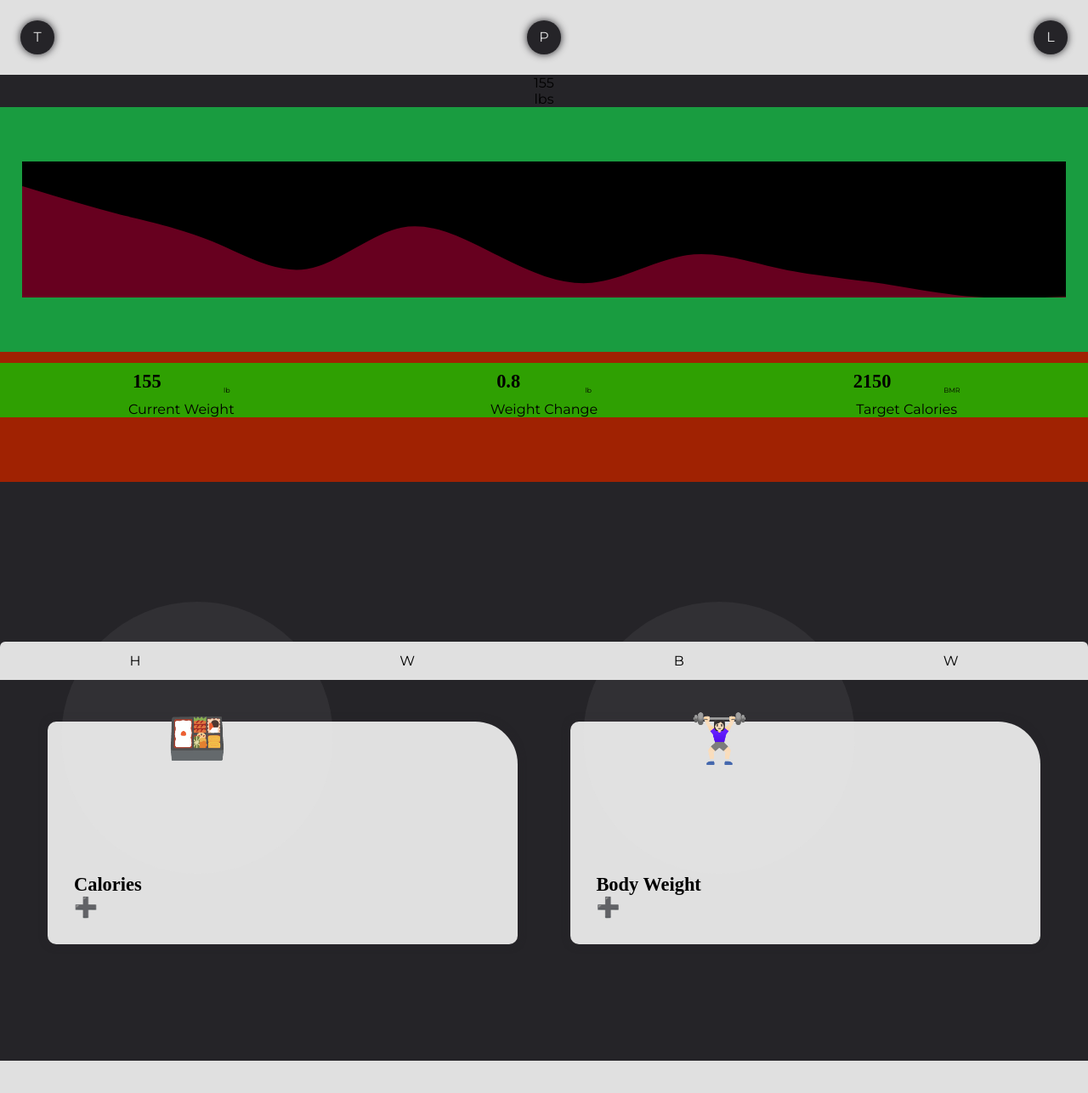
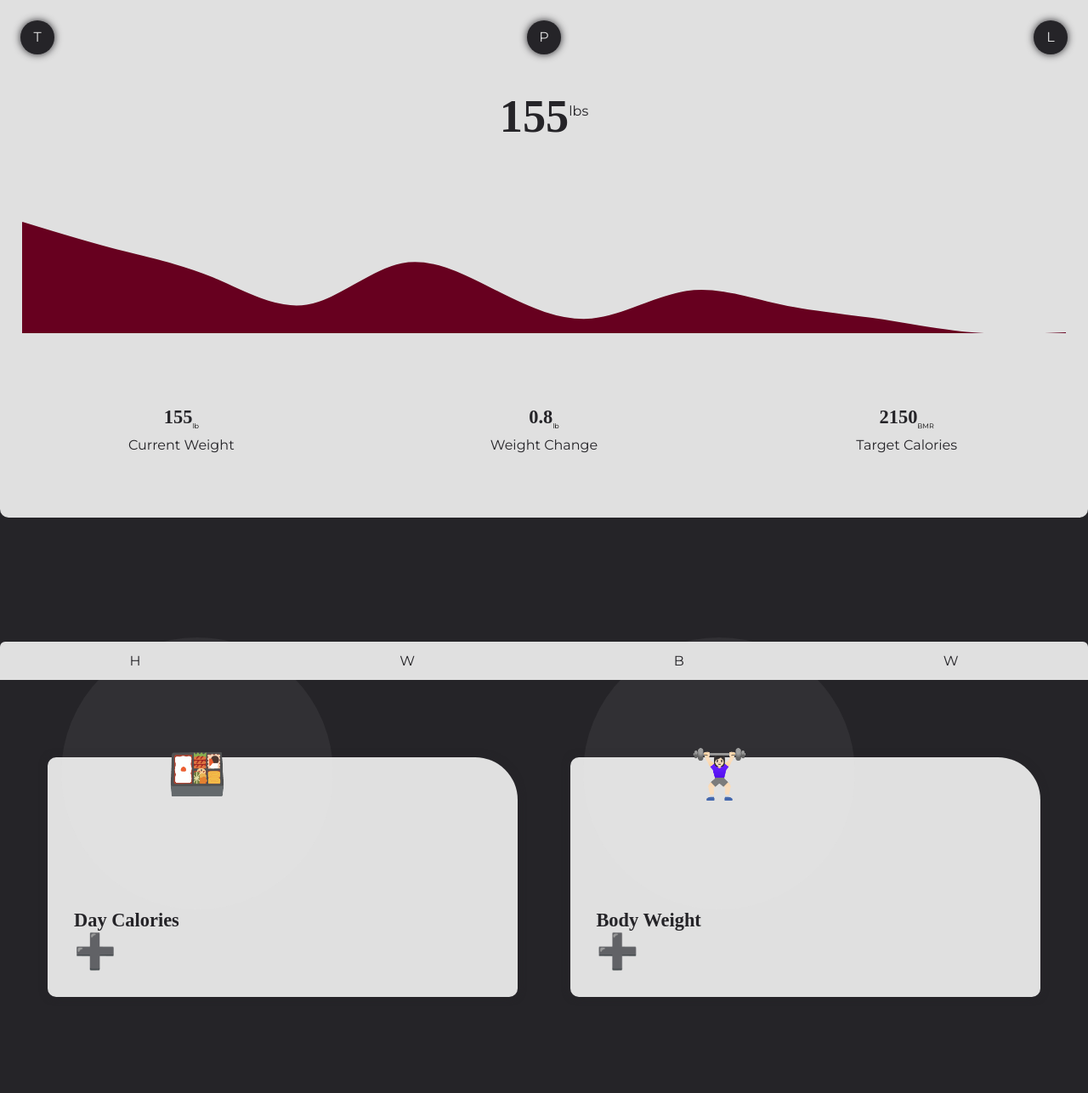
Before and after one commit to mondragon-ai/fitness-app, a React (Create React App) app in the folder fitness-application/: page /body in a window 1280 px wide. Shown: the top 1286 px of the page at 85% size. Before the commit the page ends 1248 px from the top, so only its background shows below. Built offline with nearby package versions, Linux system fonts and the light colour scheme.

Commit message:
Styling - Body, Weight, Wall, UserFeed

```diff
--- a/fitness-application/src/App.css
+++ b/fitness-application/src/App.css
@@ -14,6 +14,10 @@ html {
   --g-padding: 3vh;
 }
 
+html::-webkit-scrollbar {
+  display: none;
+}
+
 * {
   margin: 0;
   /* background-color: var(--color-primary); */
@@ -24,11 +28,16 @@ html {
   /* overflow-x: hidden; */
 }
 
+*::-webkit-scrollbar {
+  display: none;
+}
+
+
 h1 {
   font-size: var(--h1-size);
   text-decoration: none;
   font-family: var(--family);
-  color: var(--color-secondary);
+  color: var(--color-third);
   font-weight: normal;
 }
 
@@ -36,7 +45,7 @@ h2 {
   font-size: var(--h1-size);
   text-decoration: none;
   font-family: var(--family);
-  color: var(--color-secondary);
+  color: var(--color-third);
   font-weight: normal;
 }
 
@@ -48,8 +57,21 @@ h2 {
   overflow: hidden;
 }
 
+.app::-webkit-scrollbar {
+  display: none;
+}
+
 .content-container {
   overflow-y: scroll;
+}
+
+.content-container::-webkit-scrollbar {
+  display: none;
+}
+
+::-webkit-scrollbar {
+  width: 0px;
+  display: none;
 }
 
 /**======================
@@ -289,7 +311,7 @@ h2 {
 .add-emoji {
   font-weight: bold;
   font-family: 'Montserrat-black';
-  font-size: 1.4em;
+  font-size: 2.5em;
 }
 
 
@@ -308,11 +330,37 @@ h2 {
  *    BODY - Graph
  *========================**/
  .graph-container {
-  background: rgb(25, 156, 64);
+  background: var(--color-forth);
   height: auto;
   width: auto;
   padding: 5% 2% 5% 2%;
 
+}
+
+.graph-header-text {
+  display: flex;
+  flex-direction: row;
+  flex-wrap: nowrap;
+  align-content: center;
+  justify-content: center;
+  align-items: flex-end;
+  height: 10vh;
+  background: var(--color-forth);
+}
+
+.graph-header-text h1 {
+  font-weight: bold;
+  font-family: 'Montserrat-black';
+  font-size: 3.4em;
+  color: var(--color-third);
+}
+
+.graph-header-text span {
+  font-weight: normal;
+  font-family: 'Montserrat';
+  font-size: 1em;
+  margin-bottom: 2.2%;
+  color: var(--color-third);
 }
 
 /**======================
@@ -328,8 +376,10 @@ h2 {
   align-items: center;
   flex-direction: column;
   justify-content: space-between;
-  background: rgb(160, 34, 2);
+  background: var(--color-forth);
   padding-bottom: 5%;
+  border-bottom-left-radius: 10px;
+  border-bottom-right-radius: 10px;
 }
 
 .body-quickstats  .bottom-container {
@@ -341,7 +391,7 @@ h2 {
   align-items: center;
   flex-direction: row;
   justify-content: space-around;
-  background: rgb(47, 160, 2);
+  background: none;
 }
 
 .bottom-container div{
@@ -357,7 +407,7 @@ h2 {
   display: flex;
   align-items: center;
   flex-direction: row;
-  justify-content: space-around;
+  justify-content: center;
 }
 
 /**======================
@@ -382,8 +432,11 @@ h2 {
   align-items: center;
   flex-direction: column;
   justify-content: flex-start;
-  background: rgb(194, 119, 119);
+  background: var(--color-forth);
   padding-bottom: 5%;
+  border-top-left-radius: 10px;
+  border-top-right-radius: 10px;
+  box-shadow: 1px -3px 15px 2px var(--color-third)
 }
 
 .slider-header {
@@ -391,13 +444,17 @@ h2 {
   display: flex;
   padding: 0;
   align-items: center;
-  justify-content: flex-end;
+  justify-content: center;
   width: 100%;
-  background: rgb(2, 160, 160);
+  background: none;
 }
 
 .slider-header div {
-  padding: 5%;
+  margin: 3%;
+  width: 35%;
+  height: 2vh;
+  background: var(--color-third);
+  border-radius: 10px;
 }
 
 /**======================
@@ -426,7 +483,7 @@ h2 {
   align-items: center;
   justify-content: center;
   width: 100%;
-  background: rgb(121, 79, 160);
+  background: none;
 }
 
 
@@ -437,7 +494,7 @@ h2 {
   align-items: center;
   justify-content: center;
   width: 100%;
-  background: rgb(121, 79, 160);
+  background: none;
 }
 
 .new-pr {
@@ -447,7 +504,7 @@ h2 {
   flex-direction: row;
   justify-content: space-around;
   width: 100%;
-  background: rgb(121, 79, 160);
+  background: none;
 }
 
 .pr-item {
@@ -462,7 +519,7 @@ h2 {
   align-content: center;
   justify-content: center;
   justify-items: center;
-  background: rgb(88, 160, 79);
+  background: none;
   overflow-x: hidden;
 }
 
@@ -478,10 +535,16 @@ h2 {
   align-content: center;
   justify-content: center;
   justify-items: center;
+  font-weight: bold;
+  font-family: 'Montserrat-black';
+  font-size: 1.4em;
 }
 
 .pr-item p {
-  font-size: 2vh;
+  font-weight: normal;
+  font-family: 'Montserrat';
+  font-size: 0.2em;
+  margin-bottom: -10%;
 }
 
 /**======================
@@ -491,10 +554,11 @@ input[type=text] {
   border: none;
   height: 4vh;
   font-weight: bold;
-  font-size: 4vh;
-  font-family: 'Courier New', Courier, monospace;
+  font-size: 1.5em;
+  font-family: 'Montserrat-black';
+  text-align: center;
   color: rgb(0, 0, 0);
-  border-bottom: 2px solid red;
+  border-bottom: 2px solid var(--color-third);
   padding: 0 5%;
   background-color: rgba(255, 255, 255, 0.048);
 }
@@ -506,9 +570,11 @@ input[type=text]:focus {
 }
 
 input[type=button], input[type=submit], input[type=reset] {
-  background-color: #4CAF50;
+  background-color: #f4a582;
   border: none;
-  color: white;
+  font-size: 1em;
+  color: var(--color-third);
+  border-radius: 10px;
   padding: 16px 32px;
   text-decoration: none;
   margin: 4px 2px;
@@ -521,7 +587,7 @@ input[type=button], input[type=submit], input[type=reset] {
  *========================**/
 
  .user-wall {
-  margin: 0 auto 7vh auto;
+  margin: 1vh auto 7vh auto;
   display: flex;
   padding: 0;
   flex-direction: row;
@@ -529,13 +595,13 @@ input[type=button], input[type=submit], input[type=reset] {
   justify-content:flex-start;
   flex-wrap: wrap;
   width: 100%;
-  background: rgb(121, 79, 160);
+  background: none;
  }
 
  .wall-post {
   position: relative;
   margin: 1px auto;
-  background: rgb(218, 127, 67);
+  background: rgb(255 196 1);
   width: 33%;
   height: 15vh;
   padding: 0px 0;
@@ -557,7 +623,7 @@ input[type=button], input[type=submit], input[type=reset] {
  .wall-post .thumbnail {
   margin: 0 auto;
   padding: 0px 0;
-  background: rgb(163, 81, 26);
+  background: rgb(255 167 104);
   width: 100%;
   height: 100%;
  }
@@ -568,9 +634,9 @@ input[type=button], input[type=submit], input[type=reset] {
  *========================**/
 
  .feed {
-  margin: 0 auto 15% auto;
+  margin: 0 auto 7vh auto;
   padding: 0px 0;
-  background: rgb(163, 81, 26);
+  background: none;
   width: 100%;
   height: auto;
   flex-direction: column;
@@ -583,8 +649,8 @@ input[type=button], input[type=submit], input[type=reset] {
   margin: 1vh auto;
   padding: 1px 0;
   width: 100%;
-  height: 75vh;
-  background: rgb(6, 17, 41);
+  height: 70vh;
+  background: var(--color-forth);
   flex-direction: column;
   align-items: flex-start;
   justify-content:flex-start;
@@ -594,8 +660,8 @@ input[type=button], input[type=submit], input[type=reset] {
   margin: 1vh 0;
   padding: 0px 0;
   width: 100%;
-  height: 12vh;
-  background: rgb(29, 134, 85);
+  height: auto;
+  background: none;
   display: flex;
   flex-direction: row;
   justify-content: flex-start;
@@ -615,7 +681,7 @@ input[type=button], input[type=submit], input[type=reset] {
   padding: 0px 0;
   width: 100%;
   height: auto;
-  background: rgb(29, 134, 85);
+  background: none;
   display: flex;
   flex-direction: column;
   justify-content: center;
@@ -623,12 +689,24 @@ input[type=button], input[type=submit], input[type=reset] {
   align-items: flex-start;
 }
 
+.post-header-text-handle {
+  font-size: 1em;
+  font-family: 'Montserrat-black';
+  color: var(--color-third);
+}
+
+.post-header-text-location {
+  font-size: 0.7em;
+  font-family: 'Montserrat';
+  color: var(--color-third);
+}
+
 .post-source {
   margin: 0;
   padding: 0px 0;
   width: 100%;
   height: 35vh;
-  background: rgb(29, 134, 85);
+  background: rgb(253 159 117);
 }
 
 .post-tabs {
@@ -636,33 +714,37 @@ input[type=button], input[type=submit], input[type=reset] {
   padding: 0px 0;
   width: 100%;
   height: 6vh;
-  background: rgb(134, 219, 180);
+  background: none;
   display: flex;
   flex-direction: row;
   justify-content: flex-start;
   align-content: flex-start;
+  align-items: center;
+
 }
 
 .post-tabs div {
   margin: 0 1vh;
   width: 10%;
   height: auto;
+  font-family: 'Montserrat-black';
 }
 
 .post-stats {
-  margin: 1% 0;
-  padding: 0px 0;
+  margin: 0vh;
+  padding: 1vh 0;
   width: 100%;
   height: 2vh;
-  background: rgb(134, 219, 180);
+  background: none;
   display: flex;
   flex-direction: row;
   justify-content: flex-start;
   align-content: flex-start;
+  border-bottom: 1px solid #00000033;
 }
 
 .post-stats div {
-  margin: 0 1vh;
+  margin: 0 2vh;
   height: auto;
 }
 
@@ -670,7 +752,7 @@ input[type=button], input[type=submit], input[type=reset] {
   margin: 1% 0;
   padding: 0px 0;
   width: 100%;
-  height: 2vh;
+  height: auto;
   display: flex;
   flex-direction: row;
   justify-content: flex-start;
@@ -689,10 +771,10 @@ input[type=button], input[type=submit], input[type=reset] {
 }
 
 .user-comment-row {
-  margin: 1% 0;
+  margin: 1% 1.2vh;
   padding: 0px 0;
   width: 100%;
-  height: 2vh;
+  height: 2.5vh;
   display: flex;
   flex-direction: row;
   justify-content: flex-start;
@@ -700,22 +782,36 @@ input[type=button], input[type=submit], input[type=reset] {
 }
 
 .username-comment {
-  margin: auto 0 auto 5%;
+  margin: auto 0 auto 0%;
   width: 30%;
+}
+
+.username-comment h5 {
+  font-size: 0.5em;
+  font-family: 'Montserrat';
+  font-weight: bold;
 }
 
 .user-comment {
   width: 30%;
   overflow-x: hidden;
+  font-size: 0.5em;
 }
 
 .like-comment {
   position: absolute;
   right: 0;
   margin: auto 5%;
+  font-size: 0.5em;
+  height: 1vh;
+  width: 1vh;
+  background: rgb(253, 130, 130);
+  border-radius: 50%;
 }
 
 .post-comment-form {
+  margin: auto 4%;
+  margin-top: 1.5vh;
   display: flex;
   flex-direction: row;
   flex-wrap: nowrap;
@@ -724,9 +820,30 @@ input[type=button], input[type=submit], input[type=reset] {
   align-items: center;
 }
 
-.post-comment-form input {
-  margin: auto 5%;
+.post-comment-form input[type=textarea] {
+  width: 100%;
+  border: none;
+  border-bottom: 1px solid rgb(173, 173, 173);
+  background-color: var(--color-forth);
 }
+
+.post-comment-form  input[type=submit] {
+  background-color: #ff7135;
+  width: 30%;
+  border: none;
+  font-size: 1em;
+  color: var(--color-third);
+  border-radius: 10px;
+  padding: 2px 25px;
+  text-decoration: none;
+  margin: 0px;
+  cursor: pointer;
+}
+
+
+/**======================
+ *  Wall Feed
+ *========================**/
 
 .auth-screen {
   display: flex;
--- a/fitness-application/src/components/feed/CommentSection.js
+++ b/fitness-application/src/components/feed/CommentSection.js
@@ -12,7 +12,7 @@ class CommentSection extends Component {
                     </div>
                     <div className="user-comment">
                         <p>This is a comment</p></div>
-                    <div className="like-comment">X</div>
+                    <div className="like-comment"></div>
                 </div>
                 <div className="user-comment-row" >
                     <div className="username-comment">
@@ -20,7 +20,7 @@ class CommentSection extends Component {
                     </div>
                     <div className="user-comment">
                         <p>This is a comment</p></div>
-                    <div className="like-comment">X</div>
+                    <div className="like-comment"></div>
                 </div>
                 <div className="user-comment-row" >
                     <div className="username-comment">
@@ -28,7 +28,7 @@ class CommentSection extends Component {
                     </div>
                     <div className="user-comment">
                         <p>This is a comment</p></div>
-                    <div className="like-comment">X</div>
+                    <div className="like-comment"></div>
                 </div>
                 <form className="post-comment-form" >
                     <input type="textarea" placeholder="Add component . . ."/>
--- a/fitness-application/src/components/feed/Post.js
+++ b/fitness-application/src/components/feed/Post.js
@@ -17,7 +17,7 @@ class Post extends Component {
 
                 {/* Header */}
                 <div className="post-header">
-                    <div className="post-profile-img">IMG</div>
+                    <div className="post-profile-img"><img style={{borderRadius: '50%', height: '4vh', width: '4vh', background: "black"}} /></div>
                     <div className="post-header-text">
                         <div className="post-header-text-handle">Mondragon.ai</div>
                         <div className="post-header-text-location">Sao Paolo</div>
--- a/fitness-application/src/components/graph/Graph.js
+++ b/fitness-application/src/components/graph/Graph.js
@@ -11,7 +11,7 @@ class Graph extends Component {
         const { data } = this.props;
 
         return (
-            <div className="" style={{height: '20vh', overflow: 'hidden', background: 'black'}}>
+            <div className="" style={{height: '20vh', overflow: 'hidden', background: 'none'}}>
 
               <ResponsiveLine
                 data={data}
--- a/fitness-application/src/components/slider/Slider.js
+++ b/fitness-application/src/components/slider/Slider.js
@@ -51,7 +51,7 @@ class Slider extends Component {
 
                 {/* Header */}
                 <div className="slider-header">
-                    <div onClick={() => this.closeSlide()} className="">X</div>
+                    <div onClick={() => this.closeSlide()} className=""></div>
                 </div>
 
                 {/* Search
--- a/fitness-application/src/screens/Body.js
+++ b/fitness-application/src/screens/Body.js
@@ -4,7 +4,7 @@ import Graph from '../components/graph/Graph';
 import React, { Component} from 'react'
 
 const hotkeys = [
-    {id: 1, title: "Calories", emoji: "🍱"},
+    {id: 1, title: "Day Calories", emoji: "🍱"},
     {id: 2, title: "Body Weight", emoji: "🏋🏻‍♀️"},
 ];
 
--- a/fitness-application/src/screens/Workout.js
+++ b/fitness-application/src/screens/Workout.js
@@ -6,10 +6,10 @@ import Slider from '../components/slider/Slider';
 import React, { Component} from 'react'
 
 const hotkeys = [
-    {id: 1, title: "Squat PR", emoji: "🏋🏻‍♂️"},
-    {id: 2, title: "Bench PR", emoji: "🏆"},
-    {id: 3, title: "Deadlift PR", emoji: "🏋🏻‍♀"},
-    {id: 4, title: "Create Workout", emoji: "✍🏼"},
+    {id: 1, title: "Squat ", emoji: "🏋🏻‍♂️"},
+    {id: 2, title: "Bench ", emoji: "🏆"},
+    {id: 3, title: "Deadlift ", emoji: "🏅"},
+    {id: 4, title: "Create", emoji: "✍🏼"},
 ];
 
 class Workout extends Component {
@@ -517,10 +517,10 @@ class Workout extends Component {
                     })}
 
                 </div>
-
+{/*
                 <div className="calander-container">
                     <Calendar />
-                </div>
+                </div> */}
 
                 <Slider styleProp={this.state.styleProp} />
 
```
